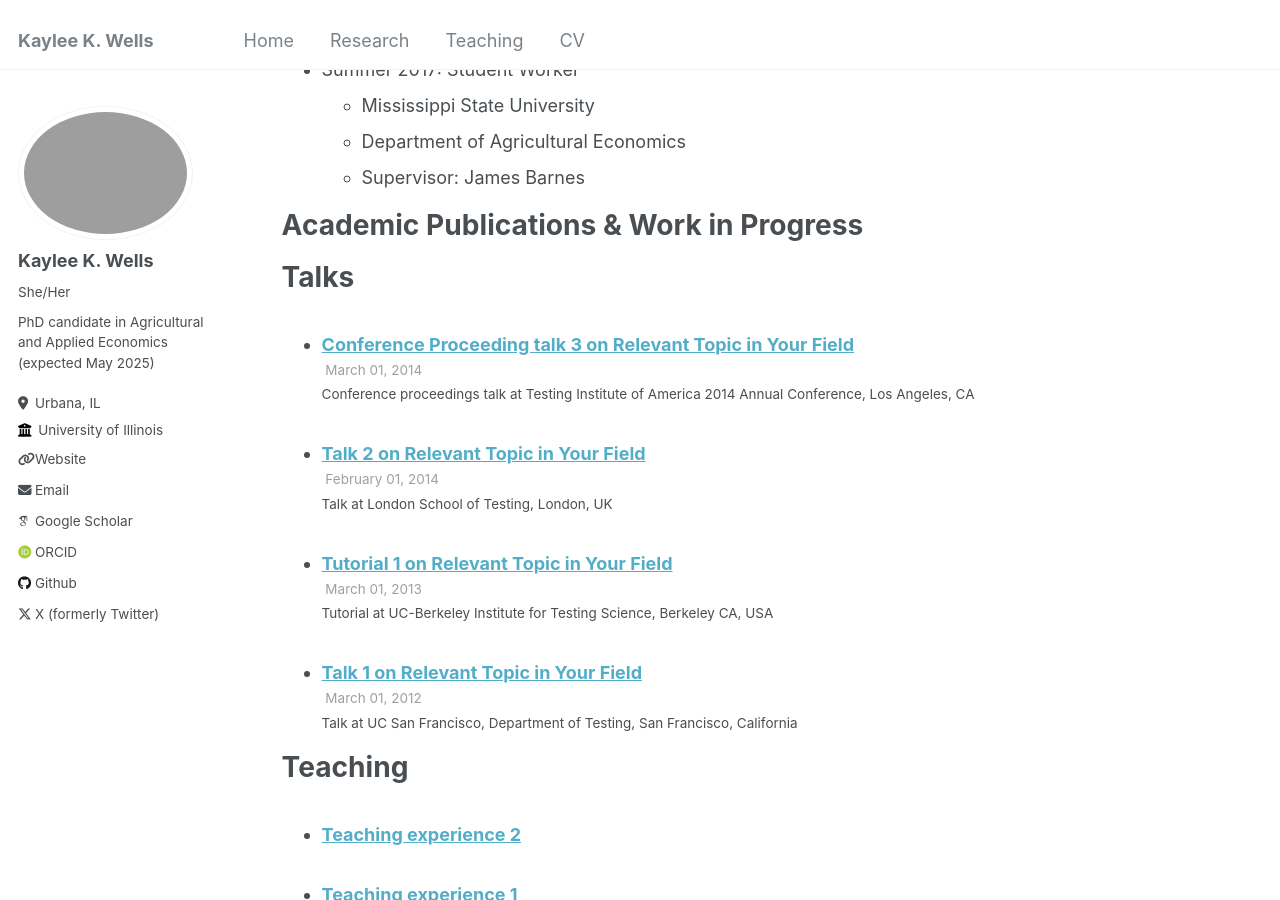
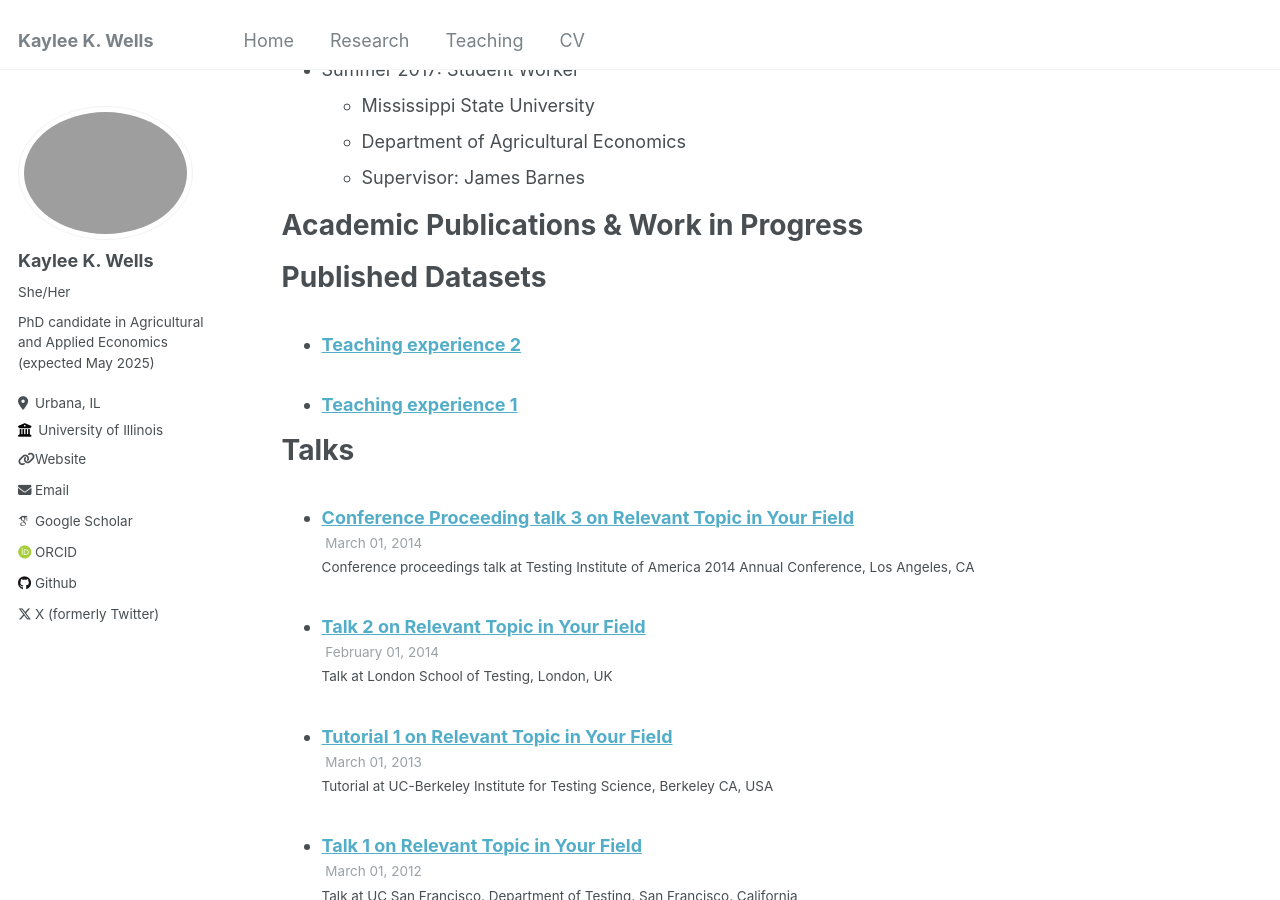
Before and after one commit to KayleeWells/KayleeWells.github.io, a Jekyll site: the page built from _pages/cv.md, in a window 1280 px wide and 900 px high, scrolled down 655 px. Built offline with Jekyll 4.4.1, drawn with Linux system fonts in a browser that asks for light colours; some web fonts are replaced.

Commit message:
Update cv.md

```diff
--- a/_pages/cv.md
+++ b/_pages/cv.md
@@ -40,6 +40,12 @@ Academic Publications & Work in Progress
     {% include archive-single-cv.html %}
   {% endfor %}</ul>
 
+Published Datasets
+======
+  <ul>{% for post in site.teaching reversed %}
+    {% include archive-single-cv.html %}
+  {% endfor %}</ul>
+
 Talks
 ======
   <ul>{% for post in site.talks reversed %}
```
